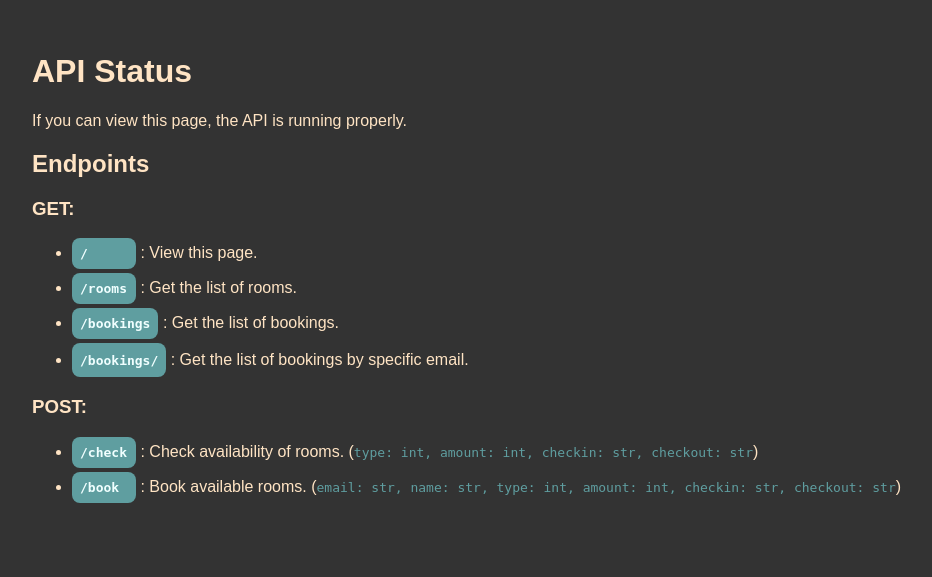
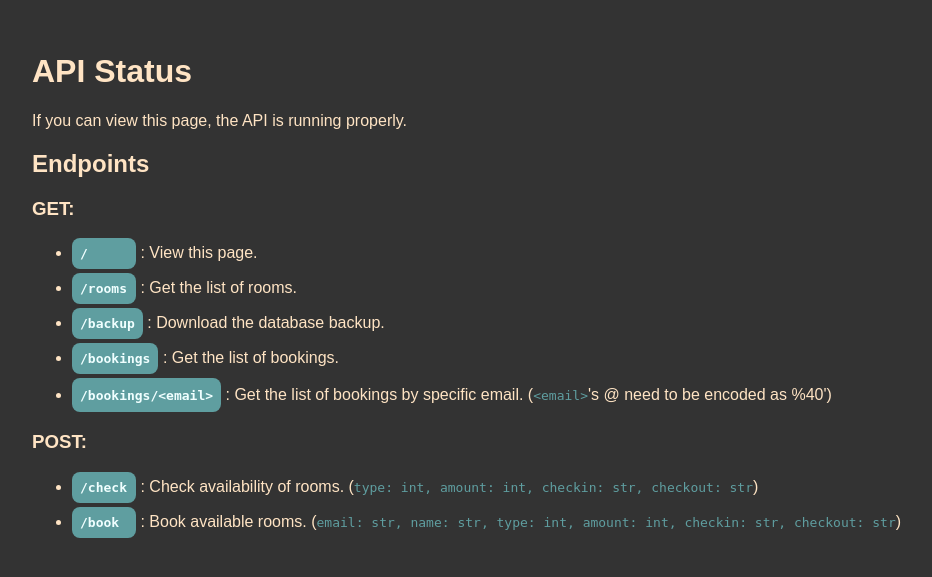
Before and after one commit to MohamadAmmar123/test-api, a Flask app: page / in a window 1280 px wide. Shown: the top 577 px of the page, without its empty margins (0-932 px from the left). Run offline with Flask 3, Linux system fonts and the light colour scheme.

Commit message:
Added backup mechanism

```diff
--- a/app.py
+++ b/app.py
@@ -1,6 +1,6 @@
 from datetime import datetime
 from typing import Any
-from flask import Flask, render_template, request
+from flask import Flask, render_template, request, send_file
 from flask_cors import CORS
 import sqlite3
 
@@ -10,6 +10,11 @@ CORS(app)
 @app.get("/")
 def status() -> str:
     return render_template('status.html')
+
+@app.get("/backup")
+def backup():
+    return send_file("mnt/data.db")
+
 
 @app.get("/bookings")
 @app.get("/bookings/<email>")
--- a/templates/status.html
+++ b/templates/status.html
@@ -46,8 +46,9 @@
         <ul>
             <li><a class="url" href="/">/</a> : View this page.</li>
             <li><a class="url" href="/rooms">/rooms</a> : Get the list of rooms.</li>
+            <li><a class="url" href="/backup">/backup</a> : Download the database backup.</li>
             <li><a class="url" href="/bookings">/bookings</a> : Get the list of bookings.</li>
-            <li><a class="url" href="/bookings/">/bookings/<email></a> : Get the list of bookings by specific email.</li>
+            <li><a class="url" href="/bookings/">/bookings/&lt;email&gt;<email></a> : Get the list of bookings by specific email. (<span class="param">&lt;email&gt;</span>'s @ need to be encoded as %40')</li>
         </ul>
         <h3>POST:</h3>
         <ul>
```
Also changed, not shown: mnt/data.db (added), 2 other files.
